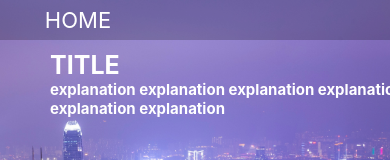
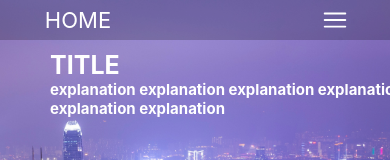
Before and after one commit to thdrudtp15/WebStandard, a React (Create React App) app in the folder web/: page / in a window 390 px wide. Shown: the top 160 px of the page. Built offline with nearby package versions, Linux system fonts and the light colour scheme; grey boxes are pictures that could not be loaded.

Commit message:
fix : 네브바 반응형 작업( 화면 축소시 bar 아이콘 나오게끔 )

```diff
--- a/web/src/components/Navbar.tsx
+++ b/web/src/components/Navbar.tsx
@@ -4,7 +4,7 @@ import React,{useEffect} from "react"
 import { useDispatch,useSelector } from "react-redux";
 import { onchangeLoginStatus } from "../store";
 
-
+import {HiBars3} from "react-icons/hi2";
 
 function Navbar(){
 
@@ -30,6 +30,9 @@ function Navbar(){
                     <span className="nav-catgText" onClick={()=>{dispatch(onchangeLoginStatus("login-wrapActivate"))}}>LOGIN</span>
                 </div>
             </div>
+            <div className="nav-flexableIcon" onClick={()=>{}}>
+                <HiBars3 />
+            </div>
         </div>
 }
 
--- a/web/src/components/ScrollEvent.tsx
+++ b/web/src/components/ScrollEvent.tsx
@@ -1,20 +1,38 @@
 
 import { useEffect } from "react";
+
+//==========================
+//해당 컴포넌트는 아무런 태그도 반환하지 않습니다.
+//오직 스크롤 이벤트 코드만을 담은 컴포넌트입니다.
+//유지보수에 헷갈림이 있을 수 있지만, 잦은 useEffect 호출을 막고싶어
+//생각하게 되었습니다.
+//==========================
 function ScrollEvent(){
 
     useEffect(()=>{
+            const footerWrapTag = document.querySelector(".footer-wrap")
+            const navWrapTag = document.querySelector(".nav-wrap");
+
+
+        function resizingEvent(){
+            let width = document.body.offsetWidth;
+            if(width <= 768 && navWrapTag instanceof HTMLElement){
+                navWrapTag.classList.remove("nav-fold")
+            }
+        }
+
+
+
         function scrollEvnt(){
             let scroll = window.scrollY; //내가 내린 수치
             let view = window.innerHeight; //보여지는 화면의 크기
             let height =document.body.scrollHeight;//전체 화면의 높이
-
+            let width = document.body.offsetWidth;
             let percent = scroll / (height - view) * 100;
 
-            const footerWrapTag = document.querySelector(".footer-wrap")
-            const navWrapTag = document.querySelector(".nav-wrap");
 
                 if(footerWrapTag instanceof HTMLElement && navWrapTag instanceof HTMLElement) {
-                    if(percent > 3) {
+                    if(percent > 3 && width > 768) {
                         navWrapTag.classList.add("nav-fold")
                     }else{
                         navWrapTag.classList.remove("nav-fold")
@@ -27,9 +45,12 @@ function ScrollEvent(){
                     }
             }
         }
-
+        window.addEventListener("resize",resizingEvent)
         window.addEventListener("scroll",scrollEvnt)
-        return ()=>{window.removeEventListener("scroll",scrollEvnt)}
+        return ()=>{
+            window.removeEventListener("scroll",scrollEvnt)
+            window.addEventListener("resize",resizingEvent)
+    }
     },[])
 
     return <></>
--- a/web/src/css/navbar.css
+++ b/web/src/css/navbar.css
@@ -82,6 +82,21 @@
 }
 
 
+.nav-flexableIcon {
+    width: 50px;
+    height: 100%;
+    position:absolute;
+    right: 30px;
+    display: none;
+    justify-content: center;
+    align-items: center;
+    font-size: 30px;
+    z-index: 21;
+}
+
+
+
+
 @media screen and (max-width : 1200px) {
     .nav-catgBox {
 
@@ -97,6 +112,7 @@
         font-size: 10px;
         color: white;
     }
+
 }
 @media screen and (max-width : 992px) {
 }
@@ -104,6 +120,9 @@
      .nav-catgBox {
         display: none;
     }
+    .nav-flexableIcon{
+        display: flex;
+    }
 }
 @media screen and (max-width : 576px) {
 }
```
